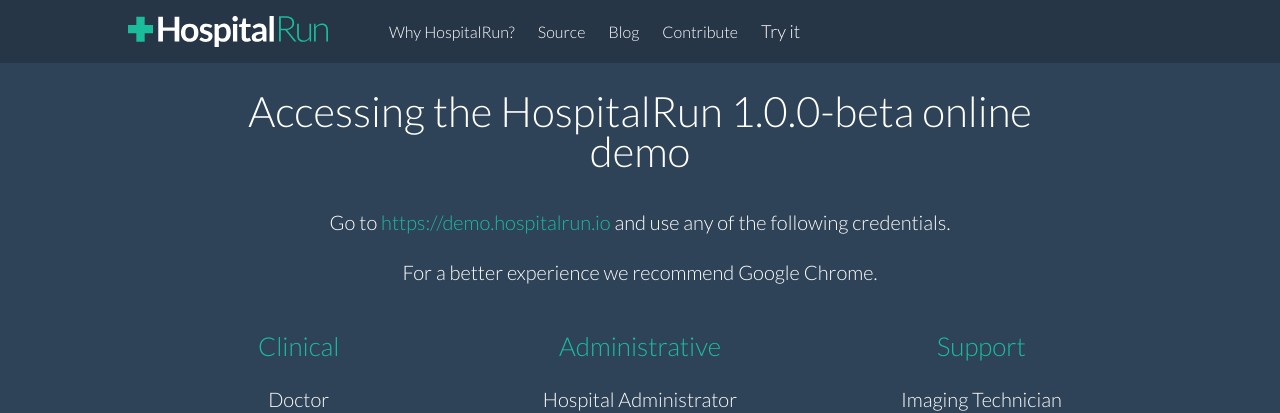
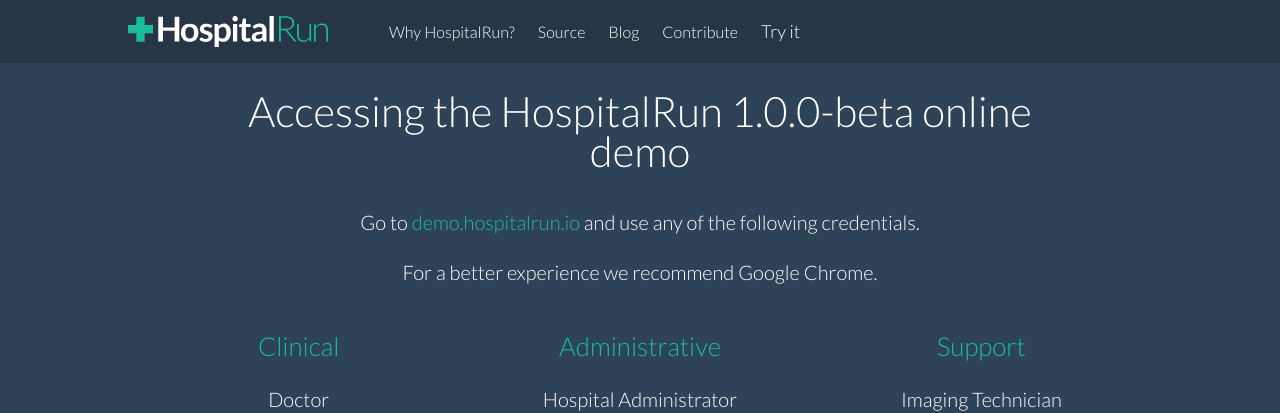
Before and after one commit to HospitalRun/hospitalrun.io, a Jekyll site: the page built from demo/index.md, in a window 1280 px wide. Shown: the top 413 px of the page. Built offline with Jekyll 4.4.1, drawn with Linux system fonts in a browser that asks for light colours; nearby versions of some CDN libraries; part of the change alters nothing that is shown.

Commit message:
Update index.md

```diff
--- a/demo/index.md
+++ b/demo/index.md
@@ -5,7 +5,7 @@ layout: default
 
 <div class="tryit-hero">
   <h1 class="hero-heading">Accessing the HospitalRun 1.0.0-beta online demo</h1>
-  <p>Go to <a href="https://demo.hospitalrun.io" target="_blank" rel="noopener" >https://demo.hospitalrun.io</a> and use any of the following credentials.</p>
+  <p>Go to <a href="http://demo.hospitalrun.io:3000" target="_blank" rel="noopener" >demo.hospitalrun.io</a> and use any of the following credentials.</p>
   <p>For a better experience we recommend Google Chrome.</p>
 </div>
 
```
